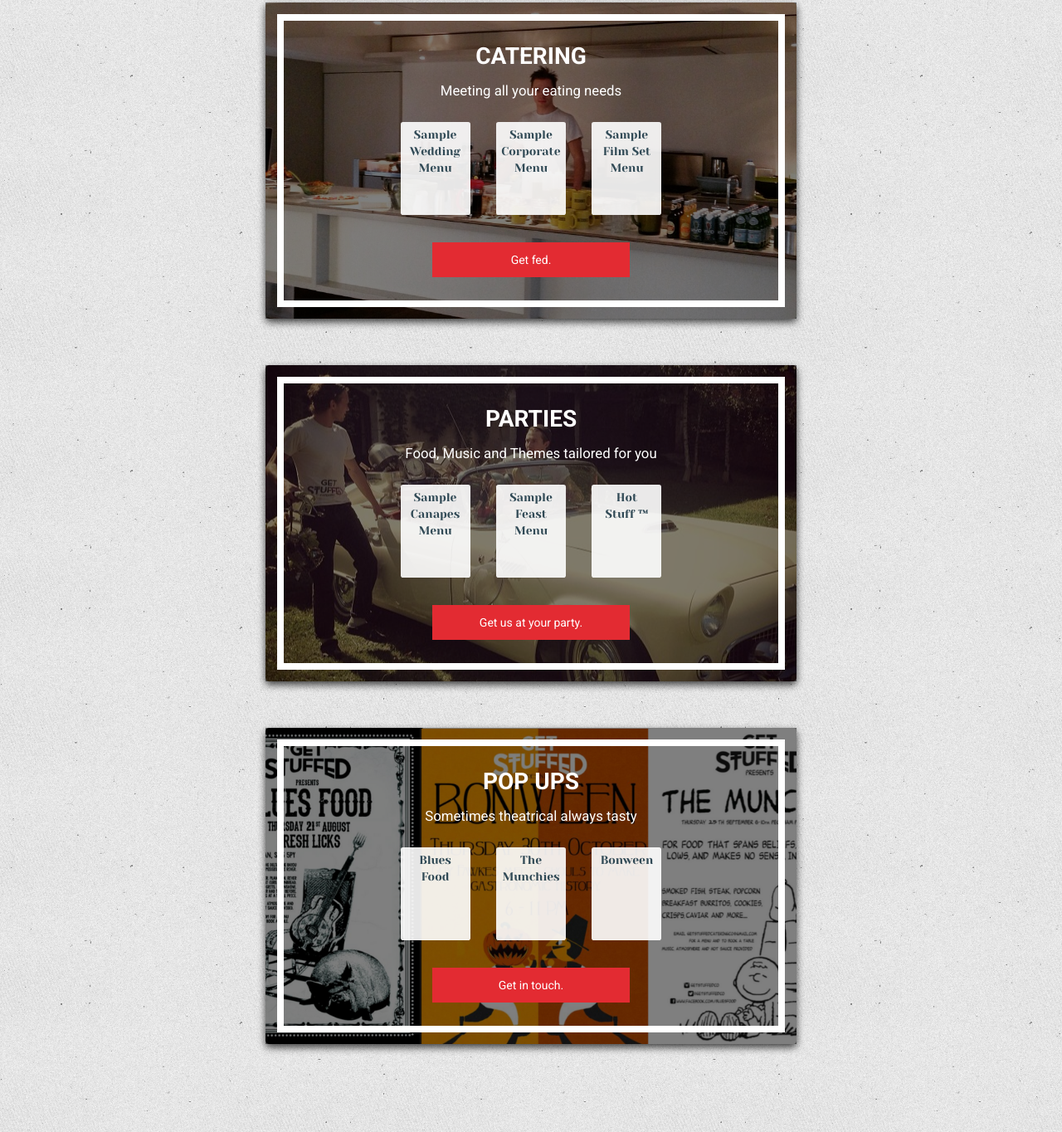
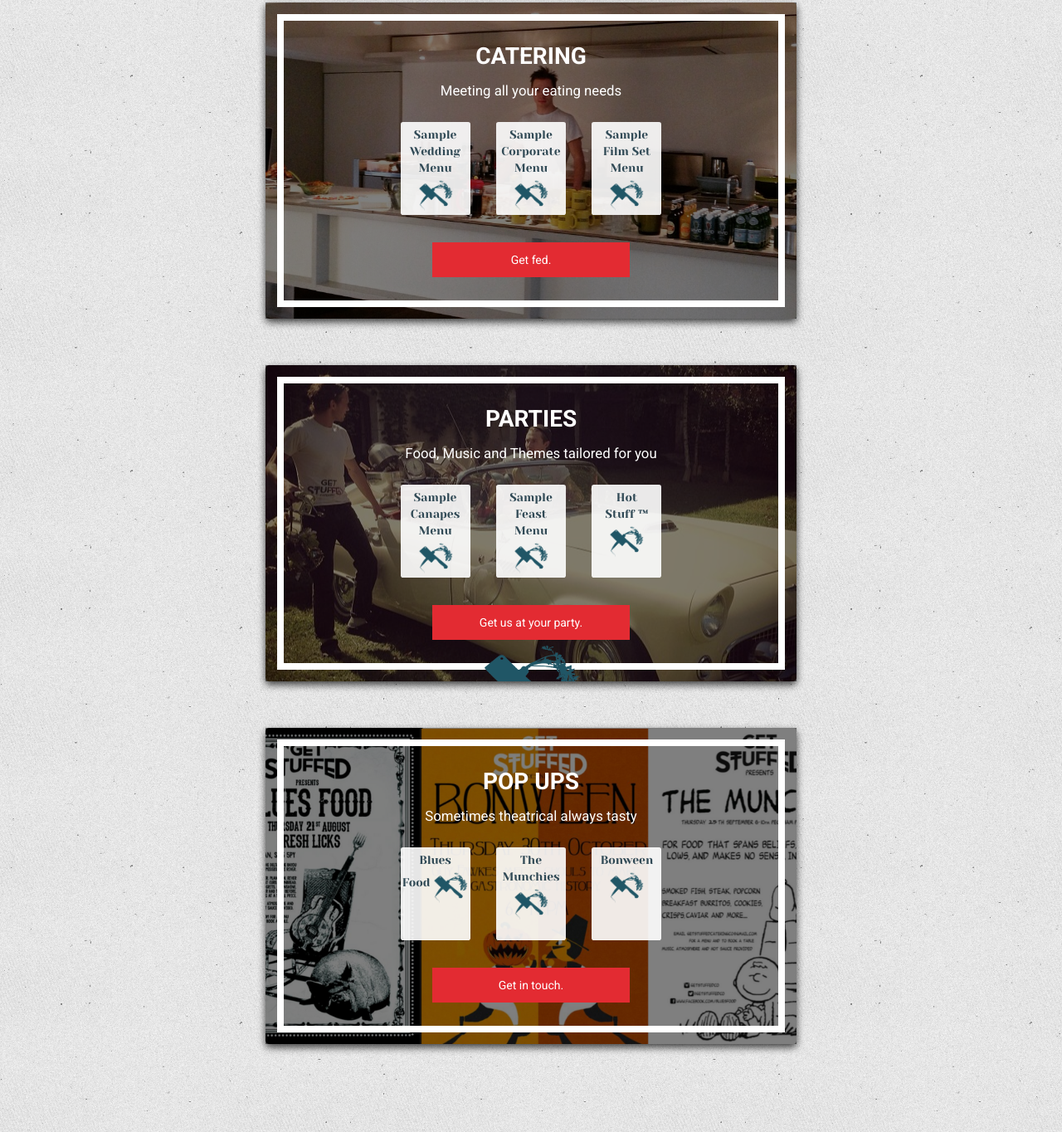
Before and after one commit to getstuffed/getstuffed.github.io, a plain HTML site: page index.html in a window 1280 px wide. Shown: the part 3134-4498 px from the top of the page at 83% size. Drawn offline with nearby package versions, Linux system fonts and the light colour scheme; a script that the page names is missing.

Commit message:
Add carrot-cleaver-tiny images

```diff
--- a/index.html
+++ b/index.html
@@ -214,9 +214,24 @@ To do:
                             <div class="service-overlay">
                                 <h4>CATERING</h4>
                                 <p>Meeting all your eating needs</p>
-                                <a href="menus/gs-catering-wedding.pdf"><div class="service-menu">Sample Wedding Menu</div></a>
-                                <a href="menus/gs-catering-corp.pdf"><div class="service-menu">Sample Corporate Menu</div></a>
-                                <a href="menus/gs-catering-film.pdf"><div class="service-menu">Sample <br>Film Set Menu</div></a>
+                                <a href="menus/gs-catering-wedding.pdf">
+                                    <div class="service-menu">
+                                        Sample Wedding Menu
+                                        <img class="carrot-cleaver-tiny" src="img/gs-carrot-cleaver.png">
+                                    </div>
+                                </a>
+                                <a href="menus/gs-catering-corp.pdf">
+                                    <div class="service-menu">
+                                        Sample Corporate Menu
+                                        <img class="carrot-cleaver-tiny" src="img/gs-carrot-cleaver.png">
+                                    </div>
+                                </a>
+                                <a href="menus/gs-catering-film.pdf">
+                                    <div class="service-menu">
+                                        Sample <br>Film Set Menu
+                                        <img class="carrot-cleaver-tiny" src="img/gs-carrot-cleaver.png">
+                                    </div>
+                                </a>
                                 <a href="mailto:info@getstuffedcatering.co.uk">
                                     <div class="cta-primary">
                                         Get fed.
@@ -230,12 +245,28 @@ To do:
                             <div class="service-overlay">
                                 <h4>PARTIES</h4>
                                 <p>Food, Music and Themes tailored for you</p>
-                                <a href="menus/gs-parties-canapes.pdf"><div class="service-menu">Sample Canapes Menu</div></a>
-                                <a href="menus/gs-parties-feast.pdf"><div class="service-menu">Sample Feast <br> Menu</div></a>
-                                <a href="menus/gs-parties-hot.pdf"><div class="service-menu">Hot <br>Stuff &trade;</div></a>
+                                <a href="menus/gs-parties-canapes.pdf">
+                                    <div class="service-menu">
+                                        Sample Canapes Menu
+                                        <img class="carrot-cleaver-tiny" src="img/gs-carrot-cleaver.png">
+                                    </div>
+                                </a>
+                                <a href="menus/gs-parties-feast.pdf">
+                                    <div class="service-menu">
+                                        Sample Feast <br> Menu
+                                        <img class="carrot-cleaver-tiny" src="img/gs-carrot-cleaver.png">
+                                    </div>
+                                </a>
+                                <a href="menus/gs-parties-hot.pdf">
+                                    <div class="service-menu">
+                                        Hot <br>Stuff &trade;
+                                        <img class="carrot-cleaver-tiny" src="img/gs-carrot-cleaver.png">
+                                    </div>
+                                </a>
                                 <a href="mailto:info@getstuffedcatering.co.uk">
                                     <div class="cta-primary">
                                         Get us at your party.
+                                        <img class="carrot-cleaver-tiny" src="img/gs-carrot-cleaver.png">
                                     </div>
                                 </a>
                             </div>
@@ -246,9 +277,24 @@ To do:
                             <div class="service-overlay">
                                 <h4>POP UPS</h4>
                                 <p>Sometimes theatrical always tasty</p>
-                                    <a href="menus/gs-popup-blues.pdf"><div class="service-menu">Blues <br>Food</div></a>
-                                    <a href="menus/gs-popup-munchies.pdf"><div class="service-menu">The <br> Munchies</div></a>
-                                    <a href="menus/gs-popup-bonween.pdf"><div class="service-menu">Bonween</div></a>
+                                    <a href="menus/gs-popup-blues.pdf">
+                                        <div class="service-menu">
+                                            Blues <br>Food
+                                            <img class="carrot-cleaver-tiny" src="img/gs-carrot-cleaver.png">
+                                        </div>
+                                    </a>
+                                    <a href="menus/gs-popup-munchies.pdf">
+                                        <div class="service-menu">
+                                            The <br> Munchies
+                                            <img class="carrot-cleaver-tiny" src="img/gs-carrot-cleaver.png">
+                                        </div>
+                                    </a>
+                                    <a href="menus/gs-popup-bonween.pdf">
+                                        <div class="service-menu">
+                                            Bonween
+                                            <img class="carrot-cleaver-tiny" src="img/gs-carrot-cleaver.png">
+                                        </div>
+                                    </a>
                                 <a href="mailto:info@getstuffedcatering.co.uk">
                                     <div class="cta-primary">
                                         Get in touch.
```
